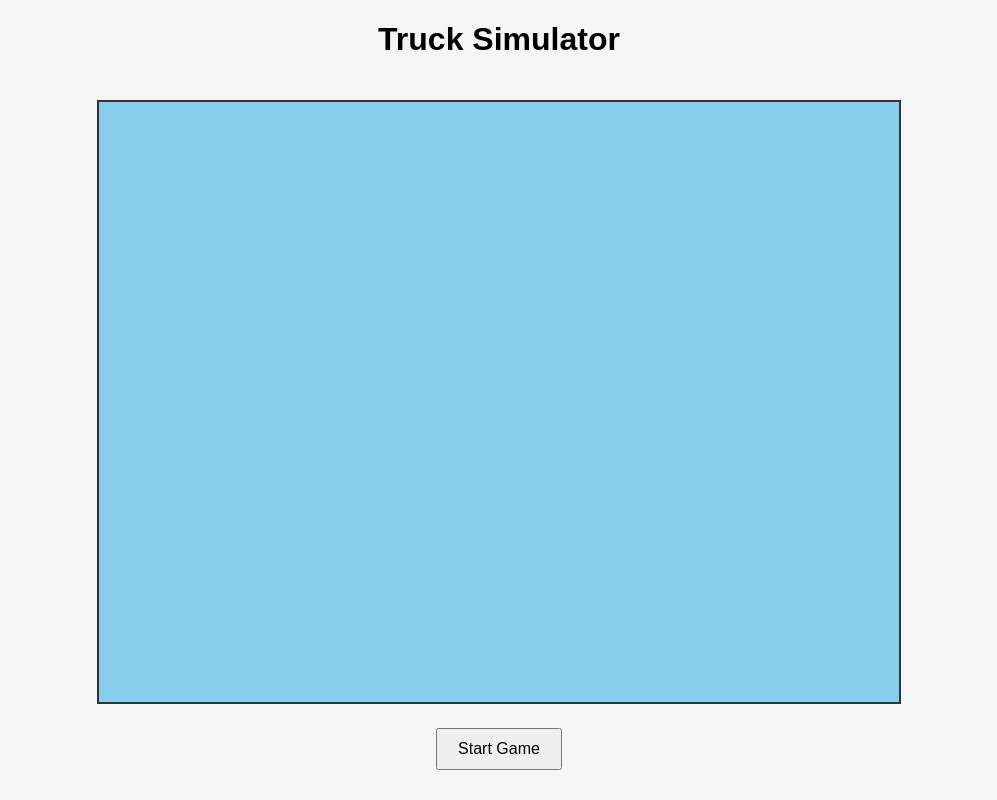
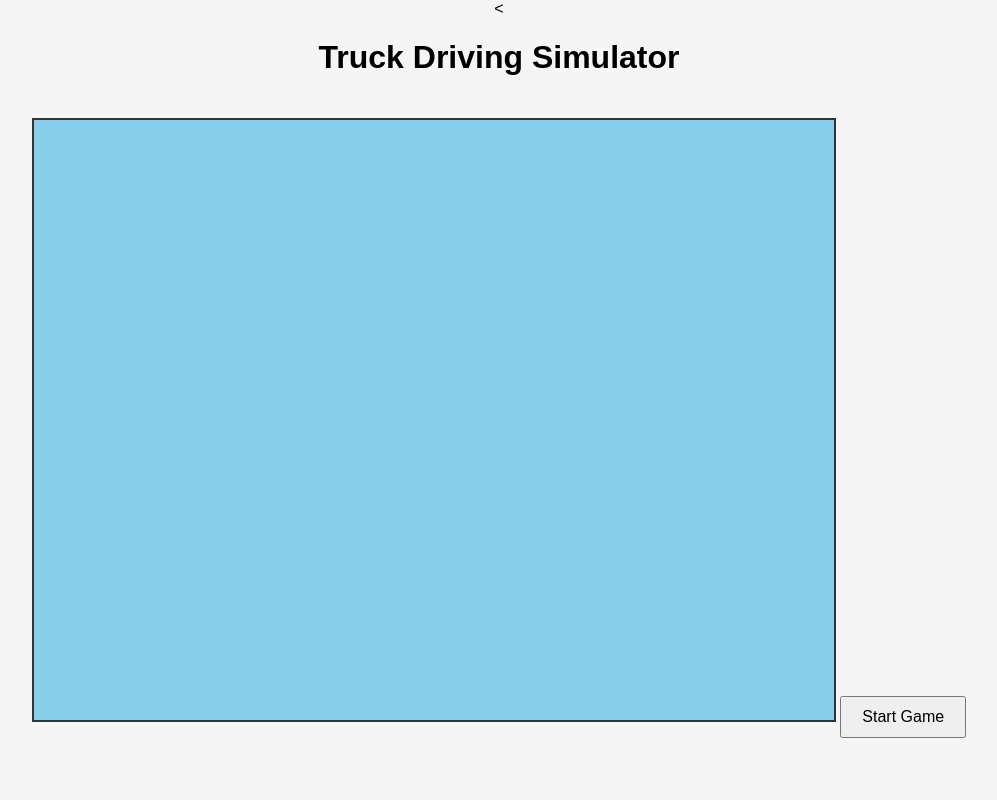
Before and after one commit to Shanthosh-pro/game_auto_rickshaw, a plain HTML site: page index.html in a window 1280 px wide. Shown: the whole page, without its empty margins (141-1138 px from the left). Drawn offline with Linux system fonts and the light colour scheme.

Commit message:
Update index.html

```diff
--- a/index.html
+++ b/index.html
@@ -1,4 +1,4 @@
-<!DOCTYPE html>
+<<!DOCTYPE html>
 <html lang="en">
 <head>
   <meta charset="UTF-8">
@@ -7,11 +7,9 @@
   <link rel="stylesheet" href="style.css">
 </head>
 <body>
-  <h1>Truck Simulator</h1>
+  <h1>Truck Driving Simulator</h1>
   <canvas id="gameCanvas" width="800" height="600"></canvas>
-  <div>
-    <button id="startBtn">Start Game</button>
-  </div>
+  <button id="startBtn">Start Game</button>
   <script src="script.js"></script>
 </body>
 </html>
```
